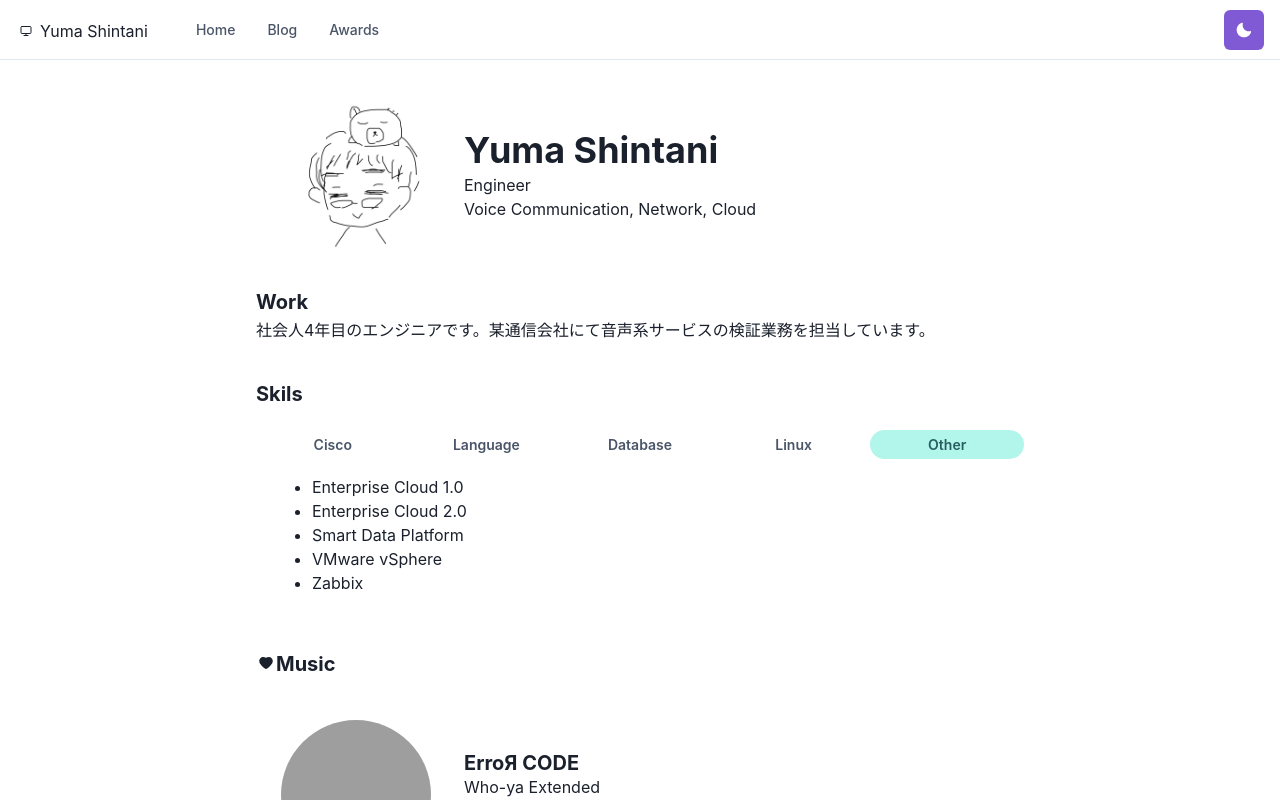
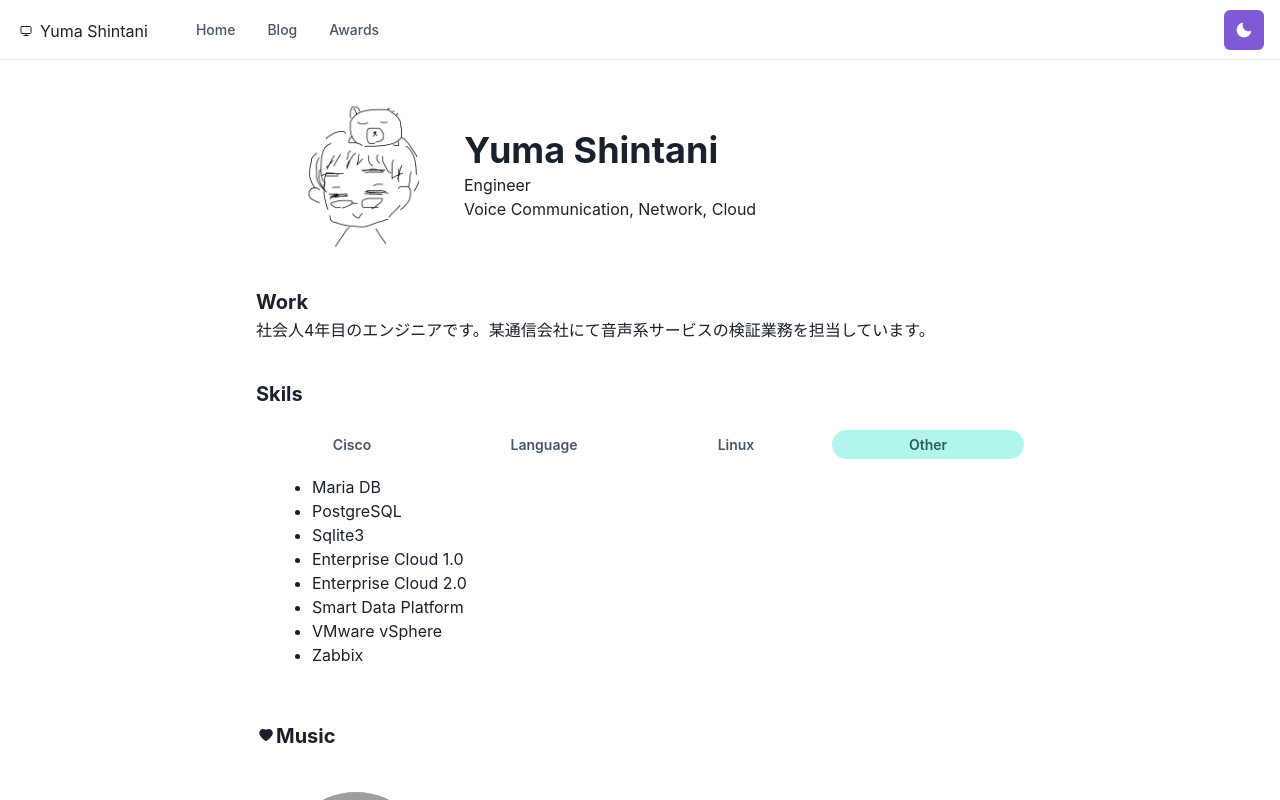
Before and after one commit to yuma-shin/homepage, a Next.js app: page / in a window 1280 px wide. Both pictures are taken after a click on the tab "Other". Shown: the top 800 px of the page. Built offline with nearby package versions, Linux system fonts and the light colour scheme; grey boxes are pictures that could not be loaded.

Commit message:
remove tab

```diff
--- a/src/pages/index.tsx
+++ b/src/pages/index.tsx
@@ -54,7 +54,6 @@
             <TabList>
               <Tab>Cisco</Tab>
               <Tab>Language</Tab>
-              <Tab>Database</Tab>
               <Tab>Linux</Tab>
               <Tab>Other</Tab>
             </TabList>
@@ -84,13 +83,6 @@
               </TabPanel>
               <TabPanel>
                 <ul>
-                  <li>Maria DB</li>
-                  <li>PostgreSQL</li>
-                  <li>Sqlite3</li>
-                </ul>
-              </TabPanel>
-              <TabPanel>
-                <ul>
                   <li>CentOS</li>
                   <li>Red Hat Enterprise Linux</li>
                   <li>Ubuntu</li>
@@ -98,6 +90,9 @@
               </TabPanel>
               <TabPanel>
                 <ul>
+                  <li>Maria DB</li>
+                  <li>PostgreSQL</li>
+                  <li>Sqlite3</li>
                   <li>Enterprise Cloud 1.0</li>
                   <li>Enterprise Cloud 2.0</li>
                   <li>Smart Data Platform</li>
```
